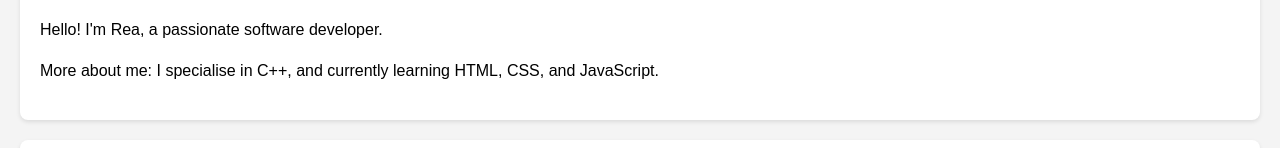
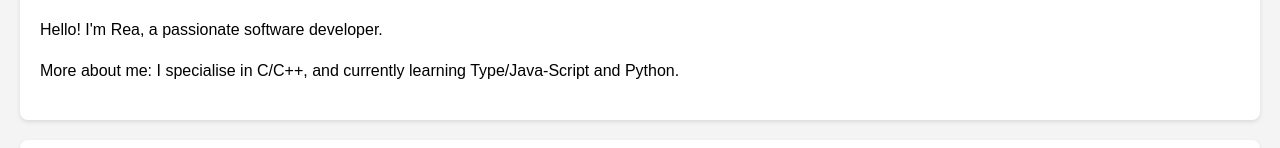
Before and after one commit to Antrea155/LearningJTS, a website: page MyWeb.html in a window 1280 px wide. Shown: the part 269-417 px from the top of the page. Drawn offline with Linux system fonts and the light colour scheme.

Commit message:
About me

```diff
--- a/MyWeb.html
+++ b/MyWeb.html
@@ -22,7 +22,7 @@
     <section id="about">
         <h2>About Me</h2>
         <p>Hello! I'm Rea, a passionate software developer.</p>
-        <p>More about me: I specialise in C++, and currently learning HTML, CSS, and JavaScript.</p>
+        <p>More about me: I specialise in C/C++, and currently learning Type/Java-Script and Python.</p>
     </section>
 
     <section id="projects">
```
